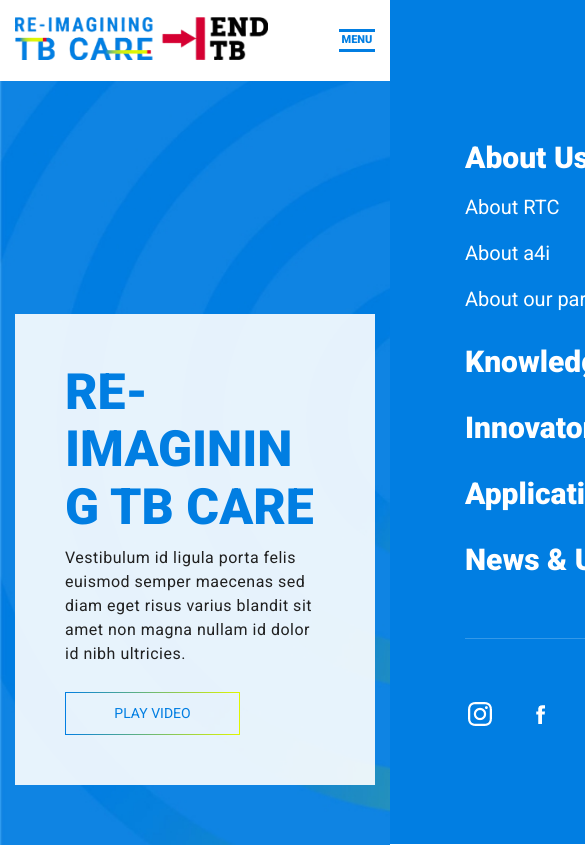
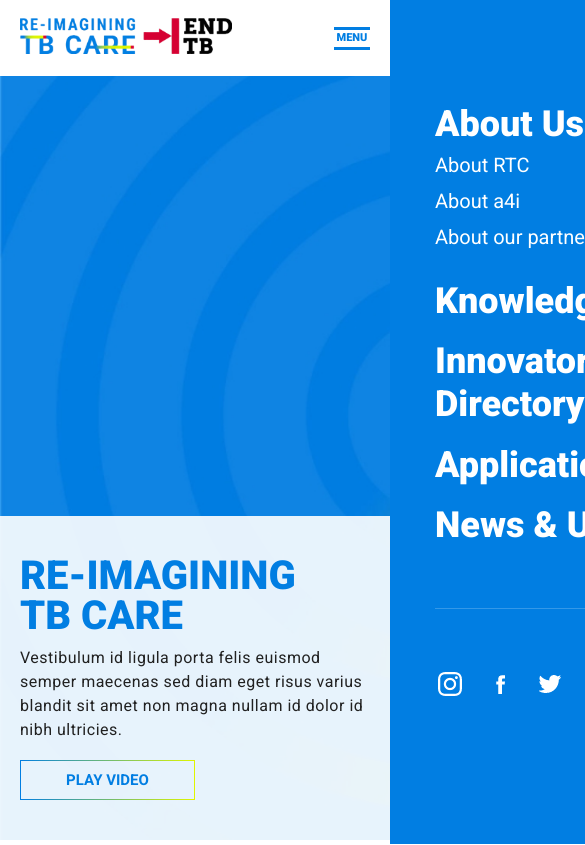
Before and after one commit to Tarasdeveloper/tb-care, a website built with Parcel: page src/index.html in a window 390 px wide. Shown: the top 845 px of the page, 585 px wide, since content can reach past the window. Built offline with nearby package versions, Linux system fonts and the light colour scheme.

Commit message:
pesponsivity added

```diff
--- a/src/partials/header.html
+++ b/src/partials/header.html
@@ -2,7 +2,7 @@
 	<div class="container">
 		<nav class="header-nav">
 			<a class="logo" href="/">
-        <img class="logo-img" width="253" src="images/logo.png" alt="logo" />
+				<img class="logo-img" src="images/logo.png" alt="logo" />
 			</a>
 			<button class="header-menu_btn" type="button">menu</button>
 		</nav>
--- a/src/partials/hero.html
+++ b/src/partials/hero.html
@@ -2,7 +2,7 @@
 	<div class="container">
 		<div class="hero-inner">
 			<div class="hero-video_block">
-				<h1 class="hero-title">Re-imagining TB Care</h1>
+				<h1 class="hero-title">Re-imagining TB&nbsp;Care</h1>
 				<p class="hero-text">
 					Vestibulum id ligula porta felis euismod semper maecenas sed diam eget
 					risus varius blandit sit amet non magna nullam id dolor id nibh
--- a/src/sass/_aside_menu.scss
+++ b/src/sass/_aside_menu.scss
@@ -4,8 +4,11 @@
 	right: 0;
 	bottom: 0;
 	background-color: var(--accent-color);
-	width: 450px;
-	padding: 140px 60px 115px;
+	max-width: 450px;
+	width: 100%;
+	padding-top: clamp(106px, 3vw, 140px);
+	padding-left: clamp(25px, 3vw, 60px);
+	padding-right: clamp(25px, 3vw, 60px);
 	transform: translateX(100%);
 	transition: transform var(--transit);
 
@@ -28,6 +31,11 @@
 		top: 30px;
 		right: 60px;
 
+		@media (max-width: 768px) {
+			right: 22px;
+			top: 26px;
+		}
+
 		&::before,
 		&::after {
 			content: '';
@@ -48,8 +56,9 @@
 	}
 
 	&-big_list {
-		font-size: 30px;
+		font-size: 36px;
 		line-height: 1.2;
+		letter-spacing: 0;
 		font-weight: 900;
 		color: var(--white-color);
 	}
@@ -60,13 +69,18 @@
 
 	&-about_item {
 		margin-bottom: 10px;
+
+		@media (max-width: 768px) {
+			margin-bottom: 0;
+			line-height: 1;
+		}
 	}
 
 	&-about_link {
 		font-size: 20px;
 		font-weight: 400;
 		&.main {
-			font-size: 30px;
+			font-size: 36px;
 			font-weight: 900;
 		}
 	}
@@ -74,10 +88,16 @@
 	&-drop_list {
 		padding-bottom: 30px;
 		border-bottom: 1px solid rgba(255, 255, 255, 0.2);
+		@media (max-width: 768px) {
+			padding-bottom: 44px;
+		}
 	}
 
 	&-drop_item {
 		margin-bottom: 30px;
+		@media (max-width: 768px) {
+			margin-bottom: 17px;
+		}
 	}
 
 	&-social_list {
@@ -85,5 +105,9 @@
 		display: flex;
 		align-items: center;
 		column-gap: 30px;
+		@media (max-width: 768px) {
+			column-gap: 20px;
+			padding-top: 57px;
+		}
 	}
 }
--- a/src/sass/_global.scss
+++ b/src/sass/_global.scss
@@ -42,7 +42,16 @@ body {
 .container {
 	max-width: 1350px;
 	margin: 0 auto;
-	padding: 0 15px;
+	padding: 0 20px;
+}
+
+.logo {
+	&-img {
+		width: 253px;
+		@media (max-width: 768px) {
+			width: 212px;
+		}
+	}
 }
 
 // .wrapper {
--- a/src/sass/_header.scss
+++ b/src/sass/_header.scss
@@ -1,5 +1,5 @@
 .header {
-	padding: 17px 0;
+	padding: 18px 0;
 	position: relative;
 
 	&-nav {
--- a/src/sass/_hero.scss
+++ b/src/sass/_hero.scss
@@ -2,6 +2,12 @@
 	background-image: url(../images/background.jpg);
 	background-size: cover;
 	height: calc(100vh - 80px);
+
+	@media (max-width: 768px) {
+		& .container {
+			padding: 0 0;
+		}
+	}
 
 	&-inner {
 		height: calc(100vh - 80px);
@@ -15,14 +21,20 @@
 		max-width: 700px;
 		margin-top: auto;
 		margin-bottom: 60px;
+
+		@media (max-width: 768px) {
+			padding: 40px 20px;
+			margin-bottom: 0;
+		}
 	}
 
 	&-title {
-		font-size: 50px;
+		font-size: clamp(40px, 5vw, 50px);
 		font-weight: 900;
 		text-transform: uppercase;
 		color: var(--accent-color);
 		margin-bottom: 10px;
+		line-height: 1;
 	}
 
 	&-text {
@@ -31,15 +43,19 @@
 		color: #212121;
 		letter-spacing: 0.5px;
 		margin-bottom: 26px;
+		@media (max-width: 768px) {
+			margin-bottom: 18px;
+		}
 	}
 
 	&-video_btn {
 		width: 175px;
-		padding: 12px 43px;
+		padding: 10px 43px;
 		text-transform: uppercase;
 		color: var(--accent-color);
-		font-size: 14px;
+		font-size: 15px;
 		line-height: 1.2;
+		font-weight: 600;
 		border: 1px solid transparent;
 		border-image: linear-gradient(270deg, #dff600 0%, #017ee2 100%);
 		border-image-slice: 1;
```
Lines whose indentation alone changed are shown as unchanged.
